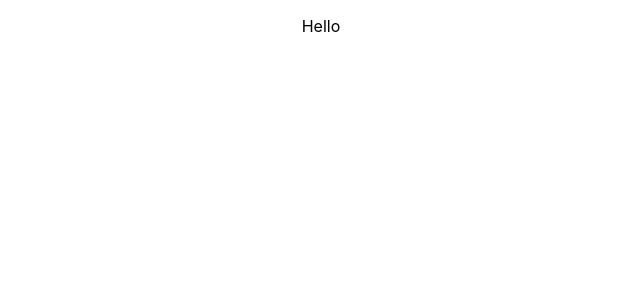
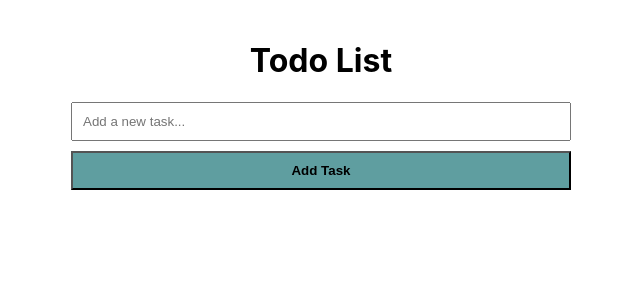
Before and after one commit to narinehzargarian/todo-app, a React (Create React App) app: page / in a window 1280 px wide. Shown: the top 300 px of the page, without its empty margins (319-959 px from the left). Built offline with nearby package versions, Linux system fonts and the light colour scheme.

Commit message:
Edited couple of things.

```diff
--- /dev/null
+++ b/src/TodoApp.css
@@ -0,0 +1,35 @@
+.todo-container {
+  padding: 20px;
+  margin: 0 auto;
+  max-width: 500px;
+  text-align: center;
+}
+
+.todo-input {
+  padding: 10px;
+  width: 100%;
+  margin-bottom: 10px;
+  box-sizing: border-box;
+}
+
+.todo-button {
+  padding: 10px;
+  margin-bottom: 10px;
+  width: 100%;
+  cursor: pointer;
+  font-weight: bold;
+  background-color: cadetblue;
+}
+
+.todo-list {
+  list-style-type: none;
+  padding: 0;
+}
+
+.todo-item {
+  display: flex;
+  justify-content: space-between;
+  align-items: center;
+  padding: 10px;
+  border-bottom: 1px solid #ddd;
+}
--- a/src/TodoApp.js
+++ b/src/TodoApp.js
@@ -1,9 +1,57 @@
 import React, { useState } from "react";
+import './TodoApp.css'
 
 function TodoApp () {
+
+  const [tasks, setTasks] = useState([])
+  const [input, setInput] = useState('')
+
+  const addTask = () => {
+    if (input.trim()) {
+      setTasks([...tasks, {text: input, completed: false}])
+      setInput('')
+    }
+  }
+
+  const deleteTask = (index) => {
+    const newTasks = tasks.filter((_, i) =>  i !== index)
+    setTasks(newTasks)
+  }
+  const toggleTaskCompletion = (index) => {
+    const newTasks = [...tasks]
+    newTasks[index].completed = !newTasks[index].completed
+    setTasks(newTasks)
+  }
+
+  /* TODO: Add note to the task */
+
   return (
-    <div className="body">
-      <p>Hello</p>
+    <div className="todo-container">
+      <h1>Todo List</h1>
+      <input
+        type="text"
+        value={input}
+        onChange={(e) => setInput(e.target.value)}
+        className="todo-input"
+        placeholder="Add a new task..."
+      />
+      <button onClick={addTask} className="todo-button">Add Task</button>
+      <ul className="todo-list">
+        {tasks.map((task, index) => (
+          <li key={index} className="todo-item">
+            <span
+              className= {`todo-text ${task.completed? 'completed': ''}`}
+              onClick={() => toggleTaskCompletion(index)}
+            >
+               {task.text}
+            </span>
+            <button className="todo-delete-button" onClick={() => deleteTask(index)}>
+              Delete
+            </button>
+          </li>
+        ))}
+      </ul>
+
     </div>
   )
 }
```
